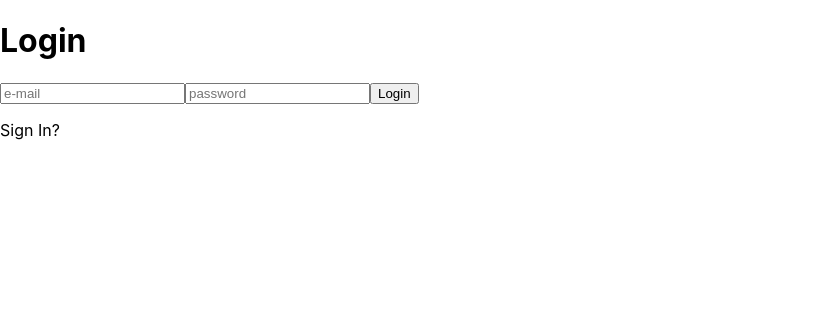
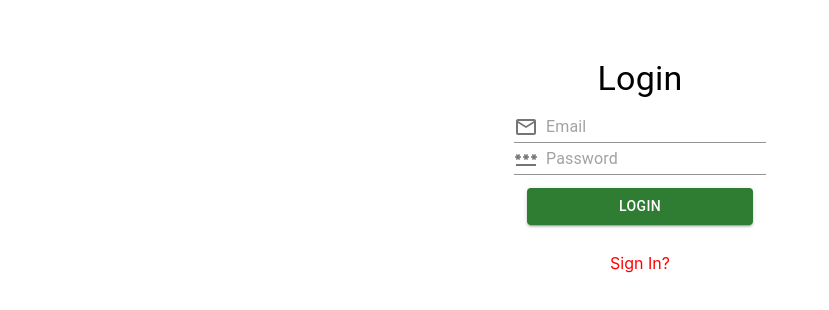
Before and after one commit to Joel-2021/login-register, a React (Create React App) app: page / in a window 1280 px wide. Shown: the top 310 px of the page, without its empty margins (0-829 px from the left). Built offline with nearby package versions, Linux system fonts and the light colour scheme.

Commit message:
TextField inputs

```diff
--- a/package.json
+++ b/package.json
@@ -10,8 +10,10 @@
     "cra-template": "1.2.0",
     "react": "^18.2.0",
     "react-dom": "^18.2.0",
+    "react-hook-form": "^7.42.1",
     "react-router-dom": "^6.7.0",
-    "react-scripts": "5.0.1"
+    "react-scripts": "5.0.1",
+    "redux": "^4.2.0"
   },
   "scripts": {
     "start": "react-scripts start",
--- a/src/Pages/Login.jsx
+++ b/src/Pages/Login.jsx
@@ -1,18 +1,67 @@
-import React from 'react'
-import { useNavigate } from 'react-router-dom'
+import { EmailOutlined, Password } from "@mui/icons-material";
+import {
+  Button,
+  FormControl,
+  TextField,
+  InputAdornment,
+  Typography,
+} from "@mui/material";
+import { Container } from "@mui/system";
+import React from "react";
+import { useNavigate } from "react-router-dom";
 const Login = () => {
-    const navigate=useNavigate()
+  const navigate = useNavigate();
   return (
-    <div className="login">
-        <h1 className='header'>Login</h1>
-    <form action="submit" className='login-form'>
-        <input type="email" placeholder='e-mail' className='input-fields'/>
-        <input type="password" placeholder='password' className='input-fields'/>
-        <button>Login</button>
-    </form>
-        <p onClick={()=>{navigate('/register')}}>Sign In?</p>
-    </div>
-  )
-}
+    <Container
+      style={{
+        display: "flex",
+        justifyContent: "center",
+        alignItems: "center",
+        flexDirection:'column'
+      }}
+    >
 
-export default Login
+          <Typography variant="h4" align="center" gutterBottom marginTop="5%">
+            Login
+          </Typography>
+
+        <FormControl>
+          <TextField
+            InputProps={{
+              startAdornment: (
+                <InputAdornment position="start">
+                  <EmailOutlined />
+                </InputAdornment>
+              ),
+              placeholder: "Email",
+            }}
+            variant="standard"
+          />
+          <TextField
+            InputProps={{
+              startAdornment: (
+                <InputAdornment position="start">
+                  <Password />
+                </InputAdornment>
+              ),
+              placeholder: "Password",
+            }}
+            variant="standard"
+          />
+          <Button variant="contained" color="success" style={{ margin: "5%" }}>
+            Login
+          </Button>
+        </FormControl>
+        <p
+          onClick={() => {
+            navigate("/register");
+          }}
+          style={{ textAlign: "center", cursor: "pointer", color: "red" }}
+        >
+          Sign In?
+        </p>
+    </Container>
+  );
+};
+
+export default Login;
--- a/src/Pages/Register.jsx
+++ b/src/Pages/Register.jsx
@@ -1,44 +1,232 @@
-import React from "react";
+import {
+  EmailOutlined,
+  Lock,
+  Password,
+  PersonOutlineOutlined,
+  PersonOutlined,
+  Visibility,
+  VisibilityOff,
+} from "@mui/icons-material";
+import {
+  Container,
+  IconButton,
+  FormControl,
+  FormLabel,
+  RadioGroup,
+  FormControlLabel,
+  Radio,
+  TextField,
+  Typography,
+  InputAdornment,
+  InputLabel,
+  Select,
+  MenuItem,
+  Button,
+} from "@mui/material";
+import React, { useRef, useState } from "react";
+import { useForm, useWatch } from "react-hook-form";
 import { useNavigate } from "react-router-dom";
 const Register = () => {
+  const pass = useRef();
   const navigate = useNavigate();
+
+  const {register, handleSubmit,errors}=useForm()
+
+  const [isPasswordValid, setIsPasswordValid] = useState(false);
+  function passwordValidation() {}
+  function handleCountry(event) {}
+  const onSubmit = (data) => {
+    console.log(data);
+    // console.log(gender,country)
+  };
+  // function handleSubmit() {
+  //   const val=Object.values(user).every(value=>value!=='')
+
+  //   // setIsFormValid(val)
+  //   if(isPasswordValid){
+  //     console.log(user)
+  //   }
+  // }
+  const [showPassword, setShowPassword] = useState(false);
+  const handleClickShowPassword = () => setShowPassword((show) => !show);
   return (
-    <div className="register">
-      <h1 className="header">Register</h1>
-      <form action="submit" className="register-form">
-        <input type="email" placeholder="e-mail" />
-        <input type="password" placeholder="password" />
-        <input type="password" placeholder="re-write password" />
-        <div className="fullname">
-          <input type="text" placeholder="First Name" />
-          <input type="text" placeholder="Last Name" />
-        </div>
-        <span>
-          <input type="radio" id="male" name="male" />
-          <label for="male">Male</label>
-          <input type="radio" id="female" name="female" />
-          <label for="female">Female</label>
-        </span>
+    <Container
+      style={{
+        display: "flex",
+        flexDirection: "column",
+        alignItems: "center",
+      }}
+    >
+      <Typography variant="h4" align="center" gutterBottom marginTop="5%">
+        Register
+      </Typography>
+      <form onSubmit={handleSubmit(onSubmit)}>
+        <FormControl>
+          <TextField
+            required
+            //  error={user.email? false:true}
+            InputProps={{
+              startAdornment: (
+                <InputAdornment position="start">
+                  <EmailOutlined />
+                </InputAdornment>
+              ),
+              // error:{isFormValid},
+              placeholder: "Email",
+            }}
 
-        <select name="country" id="country">
-          <option value="India">India</option>
-          <option value="USA">USA</option>
-          <option value="Argentina">Argentina</option>
-          <option value="Canada">Canada</option>
-        </select>
-        <button>Register</button>
+            {...register('email')}
+            error={!!errors.email}
+            helperText={errors.Email?.message}
+            variant="standard"
+          />
+          <TextField
+            type={showPassword ? "text" : "password"}
+            required
+            // error={user.password? false:true}
+            InputProps={{
+              startAdornment: (
+                <InputAdornment position="start">
+                  <Lock />
+                </InputAdornment>
+              ),
+              endAdornment: (
+                <InputAdornment position="end">
+                  <IconButton
+                    aria-label="toggle password visibility"
+                    onClick={handleClickShowPassword}
+                    edge="end"
+                  >
+                    {showPassword ? <VisibilityOff /> : <Visibility />}
+                  </IconButton>
+                </InputAdornment>
+              ),
+              // error:{isFormValid},
+              placeholder: "Password",
+            }}
+            {...register('password')}
+            error={!!errors.password}
+            helperText={errors.password?.message}
+            variant="standard"
+          />
+          <TextField
+            type="password"
+            InputProps={{
+              startAdornment: (
+                <InputAdornment position="start">
+                  <Password />
+                </InputAdornment>
+              ),
+              // error:{isFormValid},
+              inputRef: pass,
+              color: !isPasswordValid ? "error" : "primary",
+              placeholder: "Re-Enter Password",
+              onChange: () => {
+                passwordValidation();
+              },
+            }}
+            variant="standard"
+          />
+          <TextField
+            required
+            //  error={user.fName? false:true}
+
+            InputProps={{
+              startAdornment: (
+                <InputAdornment position="start">
+                  <PersonOutlined />
+                </InputAdornment>
+              ),
+              // error:{isFormValid},
+              placeholder: "First Name",
+            }}
+            name="fName"
+            inputRef={register({ required: true })}
+            error={!!errors.fName}
+            helperText={errors.fName?.message}
+            variant="standard"
+          />
+          <TextField
+            required
+            //  error={user.lName? false:true}
+            InputProps={{
+              startAdornment: (
+                <InputAdornment position="start">
+                  <PersonOutlineOutlined />
+                </InputAdornment>
+              ),
+              // error:{isFormValid},
+              placeholder: "Last Name",
+
+            }}
+            name="lName"
+            inputRef={register({ required: true })}
+            error={!!errors.lName}
+            helperText={errors.lName?.message}
+            variant="standard"
+          />
+
+          <FormLabel style={{ marginTop: "5%" }}>Gender</FormLabel>
+          <RadioGroup
+            // error={isFormValid}
+            required
+            name="gender"
+            inputRef={register({ required: true })}
+
+            style={{ display: "flex", flexDirection: "row" }}
+          >
+            <FormControlLabel
+              value="female"
+              control={<Radio />}
+              label="Female"
+            />
+            <FormControlLabel value="male" control={<Radio />} label="Male" />
+          </RadioGroup>
+          <FormControl
+            variant="standard"
+            // error={isFormValid}
+          >
+            <InputLabel>Country</InputLabel>
+            <Select
+              // value={country}
+              placeholder="Country"
+              onChange={handleCountry}
+              name="country"
+              required
+    defaultValue="india"
+    inputRef={register({ required: true })}
+            >
+              <MenuItem value={"india"}>India</MenuItem>
+              <MenuItem value={"usa"}>USA</MenuItem>
+              <MenuItem value={"canada"}>Canada</MenuItem>
+            </Select>
+          </FormControl>
+          <Button
+            variant="contained"
+            color="success"
+            style={{ margin: "5%" }}
+            type="submit"
+          >
+            Register
+          </Button>
+        </FormControl>
       </form>
-      <p>
-        Already a user. Click{" "}
+      <p style={{ textAlign: "center" }}>
+        Already a user? Click{" "}
         <span
           onClick={() => {
             navigate("/");
+          }}
+          style={{
+            color: "red",
+            cursor: "pointer",
+            textDecoration: "underline",
           }}
         >
           here
         </span>
       </p>
-    </div>
+    </Container>
   );
 };
 
```
Also changed, not shown: 1 other file (tests, documents, lock files or other folders).
